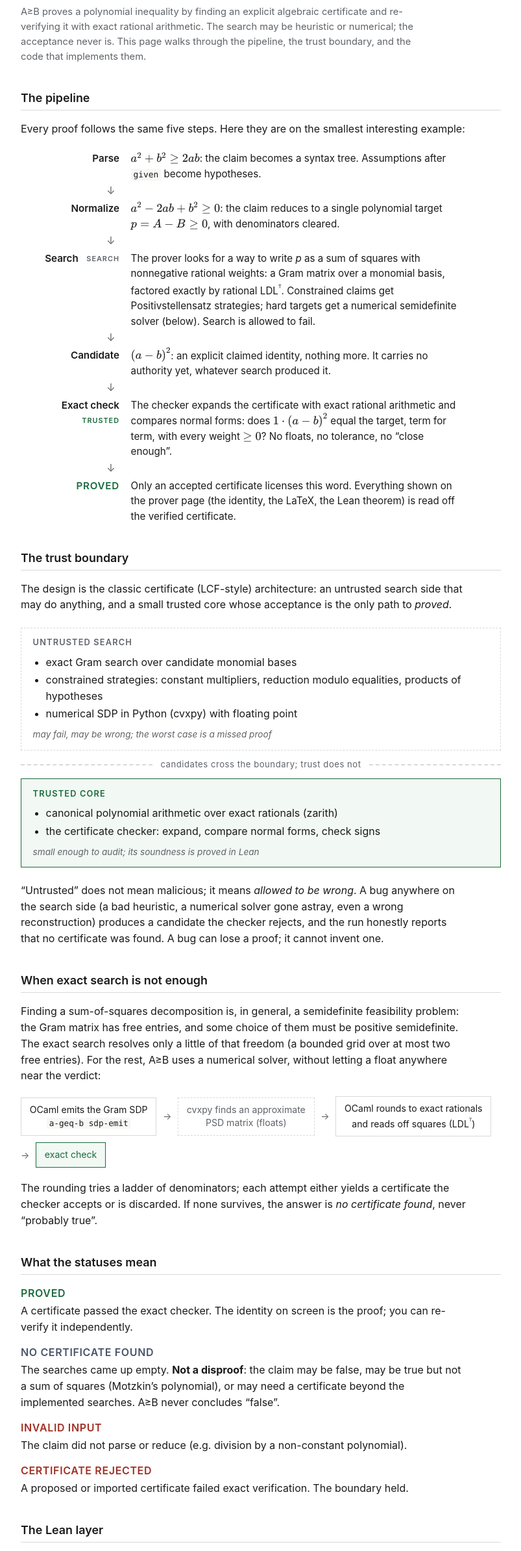
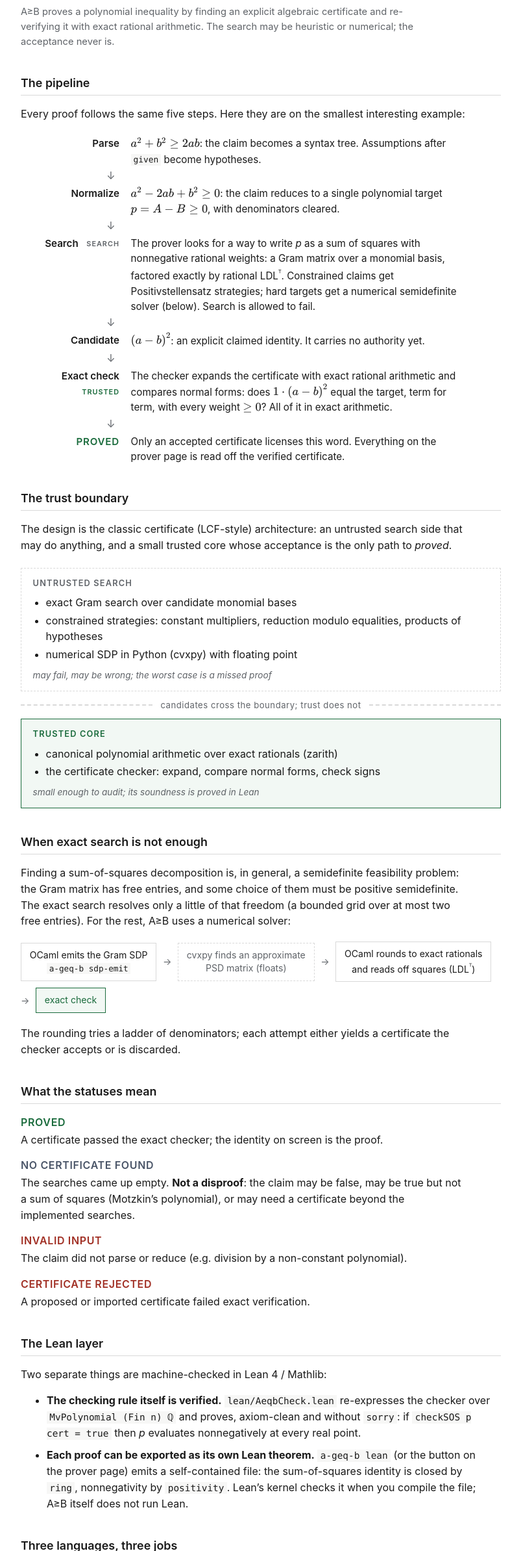
Before and after one commit to la-38606/a-geq-b, a plain HTML site: page web/static/how-it-works.html in a window 1280 px wide. Shown: the part 128-2515 px from the top of the page at 65% size, without its empty margins (238-1041 px from the left). Drawn offline with Linux system fonts and the light colour scheme.

Commit message:
Trim interface copy to what carries information
Removed restatements and rhetorical patterns: the 'untrusted does not
mean malicious' paragraph (the zone notes already say it), the closing
contrast lines ('never probably true', 'the boundary held', 'never
concludes false', 'can lose a proof but never invent one'), the
no-floats-no-tolerance triple, the page-narration sentence in the
How-it-works intro, the 'worth being precise' hedge, and the footer
slogan. Certificate and Lean notes shortened to one or two sentences.
The core thesis now appears once, in the How-it-works intro, instead of
in five places.

```diff
--- a/web/static/how-it-works.html
+++ b/web/static/how-it-works.html
@@ -23,10 +23,8 @@
     <h1>How A≥B works</h1>
     <p class="sub">
       A≥B proves a polynomial inequality by finding an explicit algebraic
-      certificate and re-verifying it with exact rational arithmetic. The search
-      may be heuristic or numerical; the acceptance never is. This page walks
-      through the pipeline, the trust boundary, and the code that implements
-      them.
+      certificate and re-verifying it with exact rational arithmetic. The
+      search may be heuristic or numerical; the acceptance never is.
     </p>
   </section>
 
@@ -71,8 +69,7 @@
       <div class="stage">Candidate</div>
       <div class="stage-what">
         <span data-latex="\left(a - b\right)^{2}"></span>:
-        an explicit claimed identity, nothing more. It carries no authority
-        yet, whatever search produced it.
+        an explicit claimed identity. It carries no authority yet.
       </div>
     </li>
     <li class="arrow">↓</li>
@@ -83,17 +80,15 @@
         compares normal forms: does
         <span data-latex="1\cdot\left(a - b\right)^{2}"></span>
         equal the target, term for term, with every weight
-        <span data-latex="\ge 0"></span>? No floats, no
-        tolerance, no “close enough”.
+        <span data-latex="\ge 0"></span>? All of it in exact arithmetic.
       </div>
     </li>
     <li class="arrow">↓</li>
     <li>
       <div class="stage verdict">PROVED</div>
       <div class="stage-what">
-        Only an accepted certificate licenses this word. Everything shown on
-        the prover page (the identity, the LaTeX, the Lean theorem) is read
-        off the verified certificate.
+        Only an accepted certificate licenses this word. Everything on the
+        prover page is read off the verified certificate.
       </div>
     </li>
   </ol>
@@ -129,22 +124,13 @@
     </div>
   </div>
 
-  <p>
-    “Untrusted” does not mean malicious; it means <em>allowed to be wrong</em>.
-    A bug anywhere on the search side (a bad heuristic, a numerical solver
-    gone astray, even a wrong reconstruction) produces a candidate the checker
-    rejects, and the run honestly reports that no certificate was found. A bug
-    can lose a proof; it cannot invent one.
-  </p>
-
   <h2>When exact search is not enough</h2>
   <p>
     Finding a sum-of-squares decomposition is, in general, a semidefinite
     feasibility problem: the Gram matrix has free entries, and some choice of
     them must be positive semidefinite. The exact search resolves only a little
     of that freedom (a bounded grid over at most two free entries). For the
-    rest, A≥B uses a numerical solver, without letting a float anywhere near
-    the verdict:
+    rest, A≥B uses a numerical solver:
   </p>
 
   <div class="flow">
@@ -159,40 +145,35 @@
 
   <p>
     The rounding tries a ladder of denominators; each attempt either yields a
-    certificate the checker accepts or is discarded. If none survives, the
-    answer is <em>no certificate found</em>, never “probably true”.
+    certificate the checker accepts or is discarded.
   </p>
 
   <h2>What the statuses mean</h2>
   <dl class="statuses">
     <dt class="st-proved">PROVED</dt>
-    <dd>A certificate passed the exact checker. The identity on screen is the
-        proof; you can re-verify it independently.</dd>
+    <dd>A certificate passed the exact checker; the identity on screen is the
+        proof.</dd>
     <dt class="st-nocert">NO CERTIFICATE FOUND</dt>
     <dd>The searches came up empty. <strong>Not a disproof</strong>: the claim
         may be false, may be true but not a sum of squares (Motzkin’s
-        polynomial), or may need a certificate beyond the implemented searches.
-        A≥B never concludes “false”.</dd>
+        polynomial), or may need a certificate beyond the implemented
+        searches.</dd>
     <dt class="st-invalid">INVALID INPUT</dt>
     <dd>The claim did not parse or reduce (e.g. division by a non-constant
         polynomial).</dd>
     <dt class="st-invalid">CERTIFICATE REJECTED</dt>
-    <dd>A proposed or imported certificate failed exact verification. The
-        boundary held.</dd>
+    <dd>A proposed or imported certificate failed exact verification.</dd>
   </dl>
 
   <h2 id="lean">The Lean layer</h2>
-  <p>Two separate things are machine-checked in Lean 4 / Mathlib, and it is
-     worth being precise about which is which:</p>
+  <p>Two separate things are machine-checked in Lean 4 / Mathlib:</p>
   <ul class="lean-facts">
     <li>
       <strong>The checking rule itself is verified.</strong>
       <code>lean/AeqbCheck.lean</code> re-expresses the checker over
       <code>MvPolynomial (Fin n) ℚ</code> and proves, axiom-clean and without
       <code>sorry</code>: if <code>checkSOS p cert = true</code> then
-      <var>p</var> evaluates nonnegatively at every real point. The trusted
-      core is not merely small and audited; its acceptance criterion is a
-      theorem.
+      <var>p</var> evaluates nonnegatively at every real point.
     </li>
     <li>
       <strong>Each proof can be exported as its own Lean theorem.</strong>
@@ -200,7 +181,7 @@
       self-contained file: the sum-of-squares identity is closed by
       <code>ring</code>, nonnegativity by <code>positivity</code>. Lean’s
       kernel checks it when you compile the file; A≥B itself does not run
-      Lean, and the interface never claims it did.
+      Lean.
     </li>
   </ul>
 
@@ -273,9 +254,8 @@
       <span class="math-inline"><var>x</var><sup>2</sup></span> has one
       representation no matter how many variables are in scope, and polynomials
       map canonical monomials to nonzero coefficients only. Every operation
-      preserves this normal form, which is what lets the checker decide the
-      certificate identity by structural equality; the entire soundness
-      argument rests on that comparison being exact.
+      preserves this normal form, which lets the checker decide the
+      certificate identity by structural equality.
     </p>
   </details>
 
@@ -288,10 +268,5 @@
 <script src="/vendor/katex/katex.min.js"></script>
 <script src="/math.js"></script>
 
-<footer>
-  Proof search may be heuristic or numerical; only the exact checker can say
-  PROVED.
-</footer>
-
 </body>
 </html>
```
Also changed, not shown: web/e2e/tests/prover.spec.js (+1 -1 lines), web/static/app.js (+5 -7 lines), web/static/index.html (+6 -10 lines).
